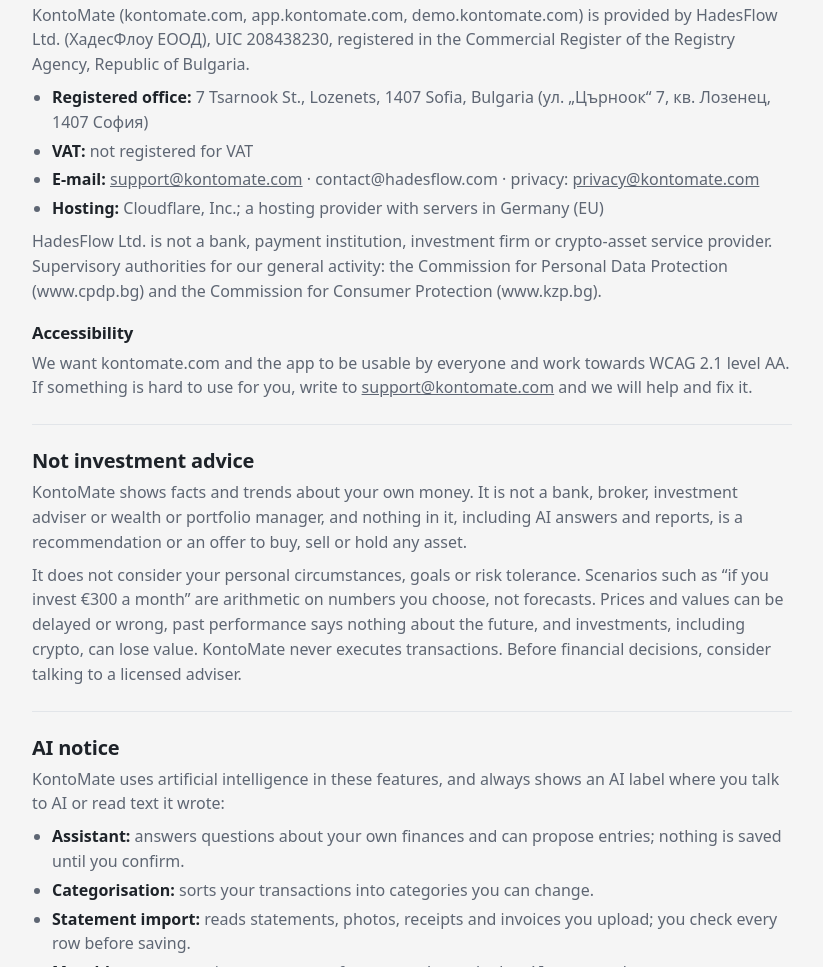
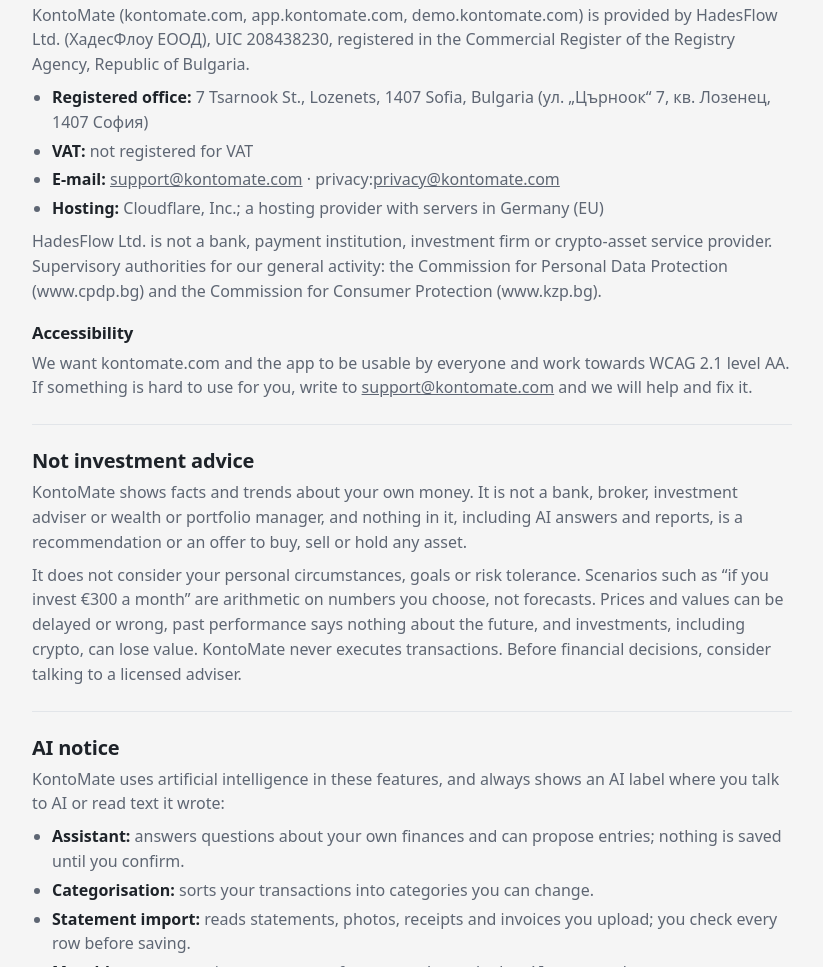
Before and after one commit to hadesflow-ai/kontomate-website, a plain HTML site: page legal/index.html in a window 1280 px wide. Shown: the part 5486-6453 px from the top of the page, without its empty margins (228-1051 px from the left). Drawn offline with Linux system fonts and the light colour scheme.

Commit message:
Legal notice: remove contact@hadesflow.com (support@ and privacy@ cover it)
Co-Authored-By: Claude Opus 5.5 <noreply@anthropic.com>

```diff
--- a/legal/index.html
+++ b/legal/index.html
@@ -142,7 +142,7 @@
       <ul>
         <li><strong>Registered office:</strong> 7 Tsarnook St., Lozenets, 1407 Sofia, Bulgaria (ул. „Църноок“ 7, кв. Лозенец, 1407 София)</li>
         <li><strong>VAT:</strong> not registered for VAT</li>
-        <li><strong>E-mail:</strong> <a href="mailto:support@kontomate.com">support@kontomate.com</a> · contact@hadesflow.com · privacy: <a href="mailto:privacy@kontomate.com">privacy@kontomate.com</a></li>
+        <li><strong>E-mail:</strong> <a href="mailto:support@kontomate.com">support@kontomate.com</a> · privacy:<a href="mailto:privacy@kontomate.com">privacy@kontomate.com</a></li>
         <li><strong>Hosting:</strong> Cloudflare, Inc.; a hosting provider with servers in Germany (EU)</li>
       </ul>
       <p>HadesFlow Ltd. is not a bank, payment institution, investment firm or crypto-asset service provider. Supervisory authorities for our general activity: the Commission for Personal Data Protection (www.cpdp.bg) and the Commission for Consumer Protection (www.kzp.bg).</p>
```
